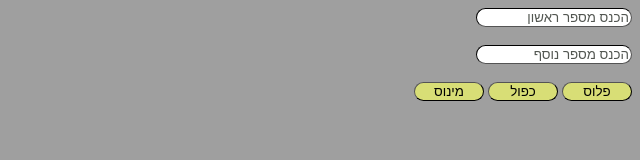
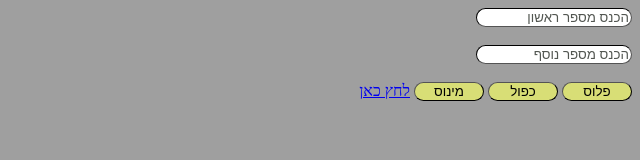
Before and after one commit to kfiryahav9/MININUMBERS, a plain HTML site: page index.html in a window 1280 px wide. Shown: the full height of the page, 640-1280 px from the left. Drawn offline with Linux system fonts and the light colour scheme.

Commit message:
Update index.html

```diff
--- a/index.html
+++ b/index.html
@@ -17,6 +17,8 @@
 <button class="pdm" onclick="dubel()">כפול</button>
 <button class="pdm" onclick="minus()">מינוס</button>
 
+<a href="https://kfiryahav9.github.io/MININUMBERS/">לחץ כאן</a>
+
     <h1 id="result"></h1>
 
     <script src="14.js"></script>
```
